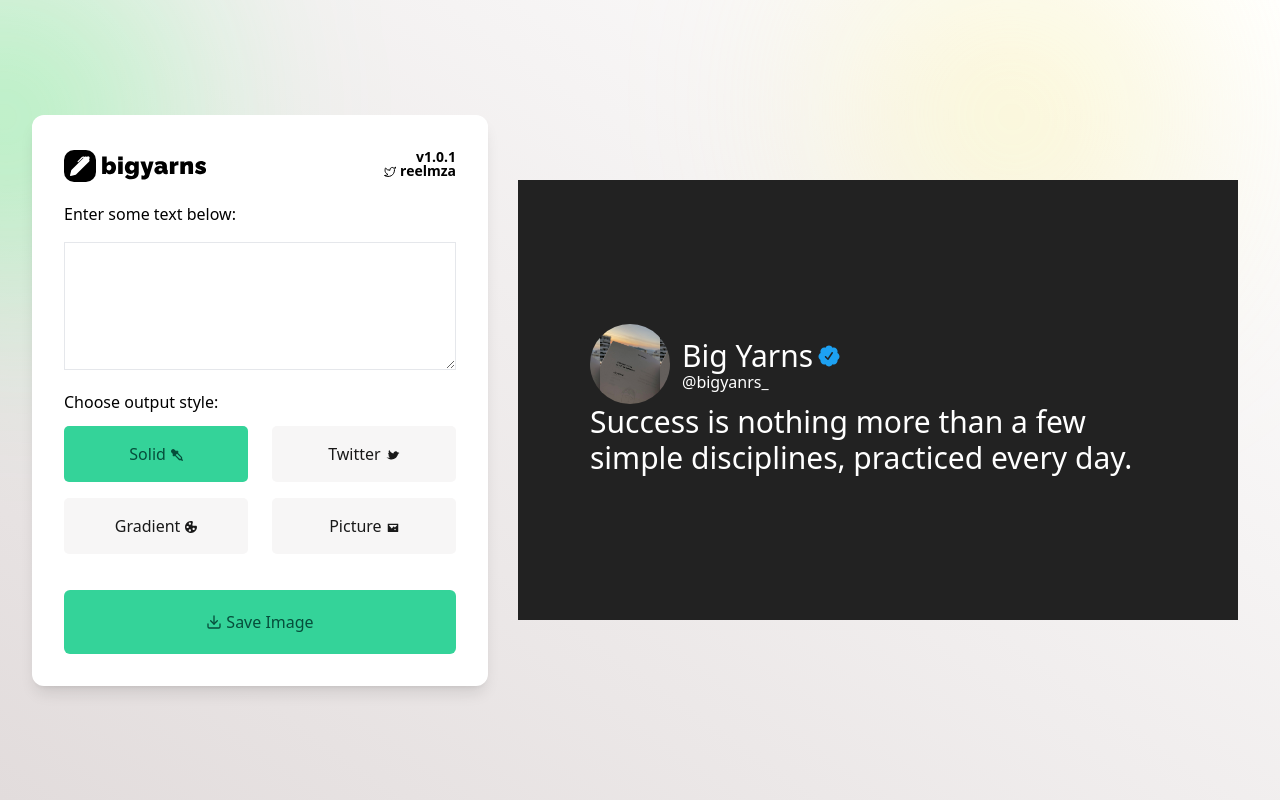
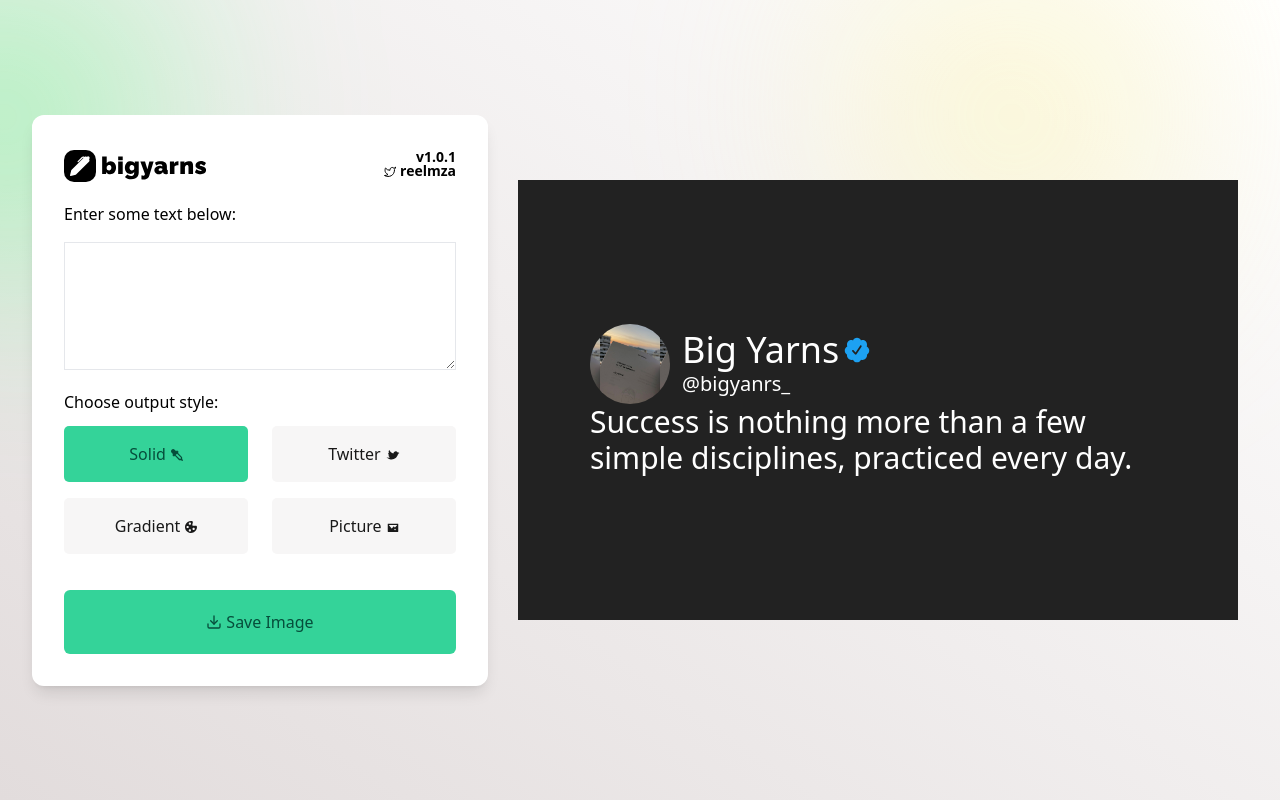
Before and after one commit to reelmza/bigyarns, a React (Create React App) app: page / in a window 1280 px wide. Built offline with nearby package versions, Linux system fonts and the light colour scheme.

Commit message:
Compatibility tweaks

```diff
--- a/src/App.js
+++ b/src/App.js
@@ -267,18 +267,18 @@
               }
             ></div>
             {/* Canvas content */}
-            <div className="canvas-text-wrapper w-full">
-              <div className="canvas-header flex items-center ">
+            <div className="canvas-text-wrapper w-full ">
+              <div className="canvas-header flex items-center">
                 <div className="canvas-profile-pic rounded-full"></div>
                 <div className="canvas-profile-details flex flex-col h-full ml-3 leading-none">
-                  <div className="text-3xl flex items-center">
+                  <div className="text-4xl flex items-center">
                     <span className="">Big Yarns</span>
                     <div className="verified-icon ml-1 flex items-center h-fit w-fit">
                       <svg
                         xmlns="http://www.w3.org/2000/svg"
                         version="1.1"
                         viewBox="0,0,24,24"
-                        className="h-[24px]"
+                        className="h-[28px]"
                       >
                         <path
                           d="M22.5 12.5c0-1.58-.875-2.95-2.148-3.6.154-.435.238-.905.238-1.4 0-2.21-1.71-3.998-3.818-3.998-.47 0-.92.084-1.336.25C14.818 2.415 13.51 1.5 12 1.5s-2.816.917-3.437 2.25c-.415-.165-.866-.25-1.336-.25-2.11 0-3.818 1.79-3.818 4 0 .494.083.964.237 1.4-1.272.65-2.147 2.018-2.147 3.6 0 1.495.782 2.798 1.942 3.486-.02.17-.032.34-.032.514 0 2.21 1.708 4 3.818 4 .47 0 .92-.086 1.335-.25.62 1.334 1.926 2.25 3.437 2.25 1.512 0 2.818-.916 3.437-2.25.415.163.865.248 1.336.248 2.11 0 3.818-1.79 3.818-4 0-.174-.012-.344-.033-.513 1.158-.687 1.943-1.99 1.943-3.484zm-6.616-3.334l-4.334 6.5c-.145.217-.382.334-.625.334-.143 0-.288-.04-.416-.126l-.115-.094-2.415-2.415c-.293-.293-.293-.768 0-1.06s.768-.294 1.06 0l1.77 1.767 3.825-5.74c.23-.345.696-.436 1.04-.207.346.23.44.696.21 1.04z"
@@ -287,10 +287,12 @@
                       </svg>
                     </div>
                   </div>
-                  <div className="text-md ">@bigyanrs_</div>
+                  <div className="canvas-profile-username text-xl">
+                    @bigyanrs_
+                  </div>
                 </div>
               </div>
-              <p className="canvas-text w-full text-3xl  font-light">
+              <p className="canvas-text w-full text-3xl font-light">
                 {quoteText ||
                   "Success is nothing more than a few simple disciplines, practiced every day."}
               </p>
--- a/src/index.css
+++ b/src/index.css
@@ -120,7 +120,11 @@
   width: 12vmin;
 }
 .canvas--export div.verified-icon {
-  margin-top: 30px;
+  margin-top: 35px;
+}
+
+.canvas--export div.canvas-profile-username {
+  margin-top: -5px;
 }
 
 .overlay {
--- a/src/output.css
+++ b/src/output.css
@@ -673,6 +673,10 @@
   margin-top: -4px;
 }
 
+.mt-\[-30px\] {
+  margin-top: -30px;
+}
+
 .block {
   display: block;
 }
@@ -711,8 +715,18 @@
   height: 24px;
 }
 
+.h-\[28px\] {
+  height: 28px;
+}
+
 .min-h-full {
   min-height: 100%;
+}
+
+.min-h-fit {
+  min-height: -webkit-fit-content;
+  min-height: -moz-fit-content;
+  min-height: fit-content;
 }
 
 .w-full {
@@ -890,6 +904,16 @@
 .text-2xl {
   font-size: 1.5rem;
   line-height: 2rem;
+}
+
+.text-4xl {
+  font-size: 2.25rem;
+  line-height: 2.5rem;
+}
+
+.text-xl {
+  font-size: 1.25rem;
+  line-height: 1.75rem;
 }
 
 .font-semibold {
```
